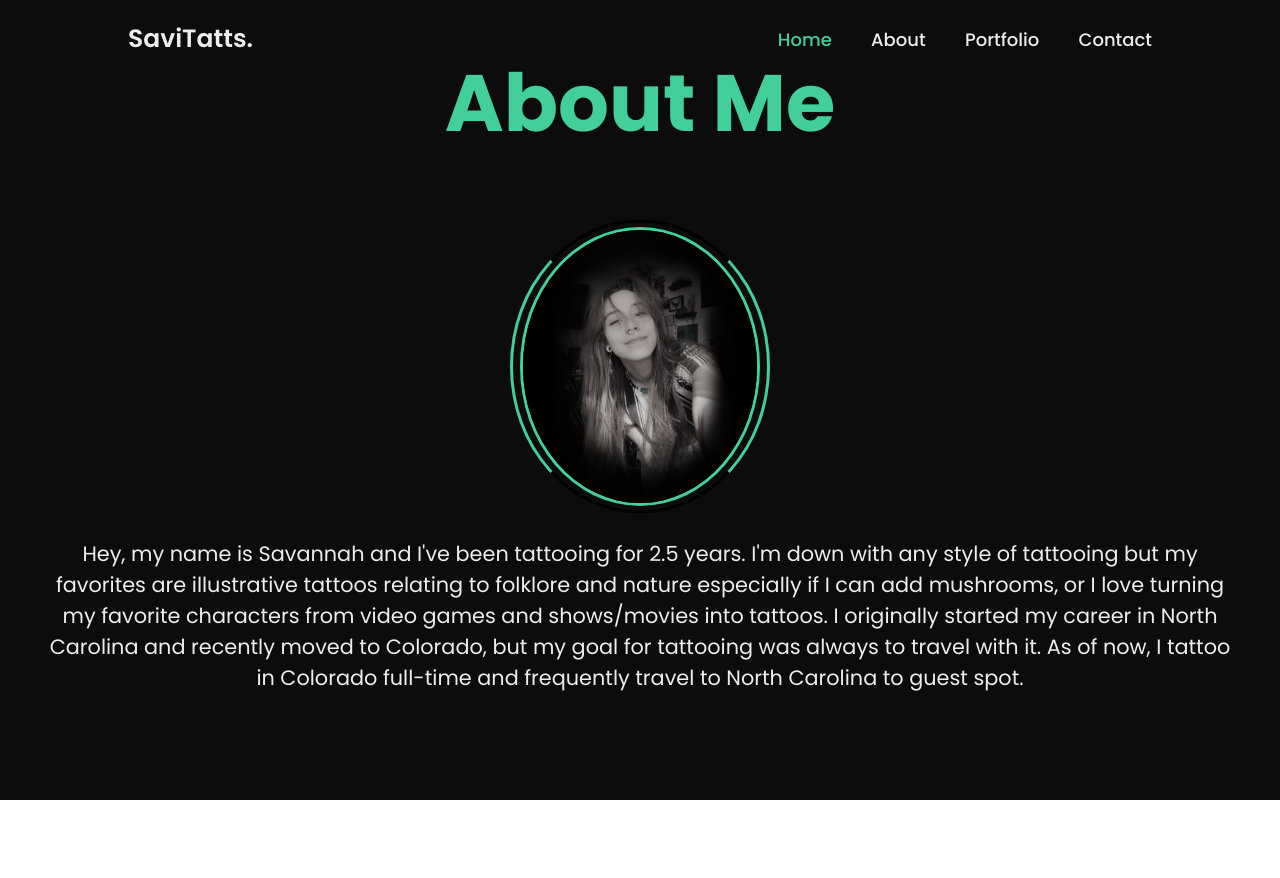
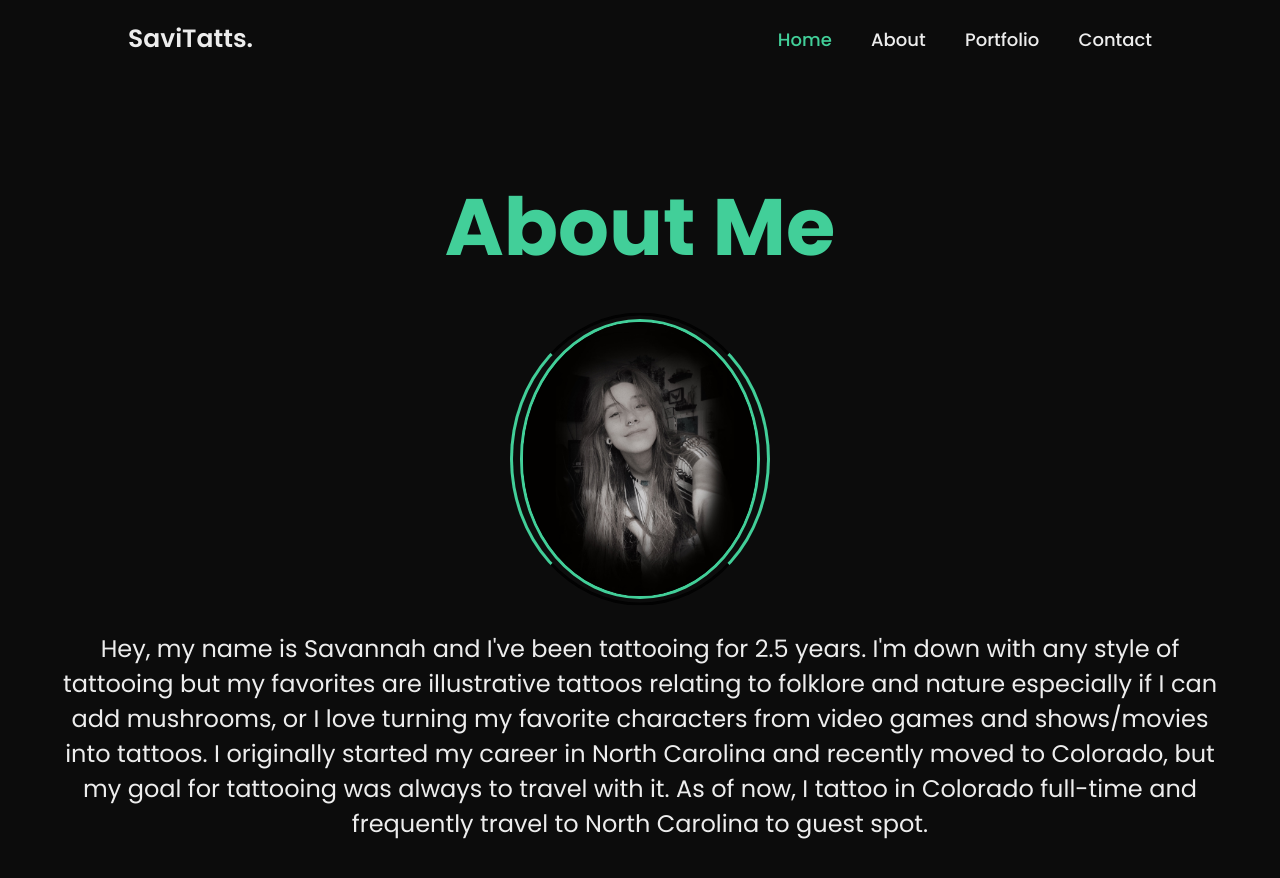
Before and after one commit to savithecoder/Savi-Tattoo-site, a plain HTML site: page about.html in a window 1280 px wide. Before the commit the page ends 800 px from the top, so only its background shows below. Drawn offline with nearby package versions, Linux system fonts and the light colour scheme.

Commit message:
Add files via upload

```diff
--- a/style.css
+++ b/style.css
@@ -302,7 +302,7 @@ body {
 }
 
 .about {
-    height: 100vh;
+    height: 120vh;
     display: flex;
     justify-content: center;
     align-items: center;
@@ -316,7 +316,7 @@ body {
 
 .heading {
     font-size: 5rem;
-    margin-bottom: 2rem;
+    margin-top: 7rem;
     text-align: center;
     color: #42cf99;
 
@@ -360,7 +360,7 @@ body {
     font-size: 2.2rem;
 }
 .about-content p {
-    font-size: 1.3rem;
+    font-size: 1.5rem;
 }
 
 
@@ -390,6 +390,7 @@ body {
 
 
 .contact {
+    height: 120vh ;
     background: #0c0c0c;
 
 }
```
